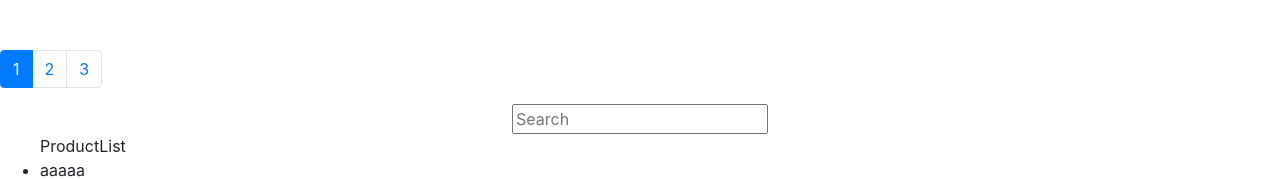
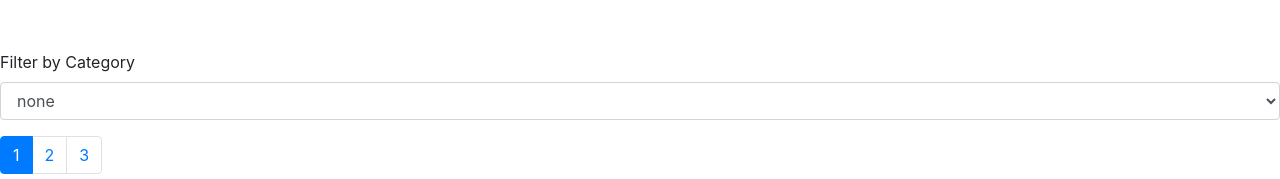
Before and after one commit to Nurhan1998/PcNew, a React (Create React App) app: page /list in a window 1280 px wide. Shown: the top 179 px of the page. Built offline with nearby package versions, Linux system fonts and the light colour scheme; data requests are answered from the project's data file.

Commit message:
filter part1

```diff
--- a/db.json
+++ b/db.json
@@ -24,7 +24,7 @@
     },
     {
       "name": "BBBBB",
-      "category": "AAAAA",
+      "category": "action",
       "price": "123",
       "description": "dfdff",
       "quantity": 0,
--- a/src/pages/Products/ProductList.jsx
+++ b/src/pages/Products/ProductList.jsx
@@ -4,7 +4,9 @@ import { productsContext } from "../../contexts/ProductsContext/ProductsContext"
 import { Link } from "react-router-dom";
 import { API } from "../../helpers/constatns";
 import Pagination from "react-bootstrap/Pagination";
-import PageItem from 'react-bootstrap/PageItem'
+import Form from 'react-bootstrap/Form'
+
+
 
 const ProductList = () => {
   const { products, getProducts,limit,count } = useContext(productsContext);
@@ -12,11 +14,17 @@ const ProductList = () => {
   const [page,setPage] =useState(1)
   const [searchValue,setSearchValue] =useState('')
   const [productCount, setProductCount] = useState(1);
+  const [filter,setFilter] = useState('')
 
   useEffect(() => {
     getProducts(`${API}/products?_page=${page}&_limit=${limit}&q=${searchValue}`).then(()=>{
     })
-  }, [page,searchValue]);
+
+    console.log(filter)
+    // getProducts(`${API}/products?products.category=${filter}`).then(()=>{
+    // })
+  }, [page,searchValue,filter]);
+
 
   const onPaginationChange = (e,value) =>{
       setPage(+e.target.textContent)
@@ -31,9 +39,6 @@ const ProductList = () => {
   };
 
   let active = page;
-  console.log(products,page)
-  console.log(Math.ceil(count/limit))
-
   let items =[];
   for (let page = 1; page <= Math.ceil(count/limit); page++) {
     items.push(
@@ -45,6 +50,19 @@ const ProductList = () => {
 
   return (
     <div style={{ margin: '50px auto', minHeight: '80vh', position: 'relative' }}>
+
+  <Form.Group controlId="exampleForm.ControlSelect1">
+    <Form.Label>Filter by Category</Form.Label>
+    <Form.Control as="select" defaultValue onChange = {(e) => setFilter(e.target.value)} >
+      <option>none</option>
+      <option>action</option>
+      <option>shooter</option>
+      <option>quest</option>
+      <option>strategy</option>
+      <option>simulator</option>
+    </Form.Control>
+  </Form.Group>
+
     <Pagination onClick={onPaginationChange}>{items}</Pagination>
     <input
     style={{ maxWidth: '80%', margin: '0 auto', display: 'block' }}
```
